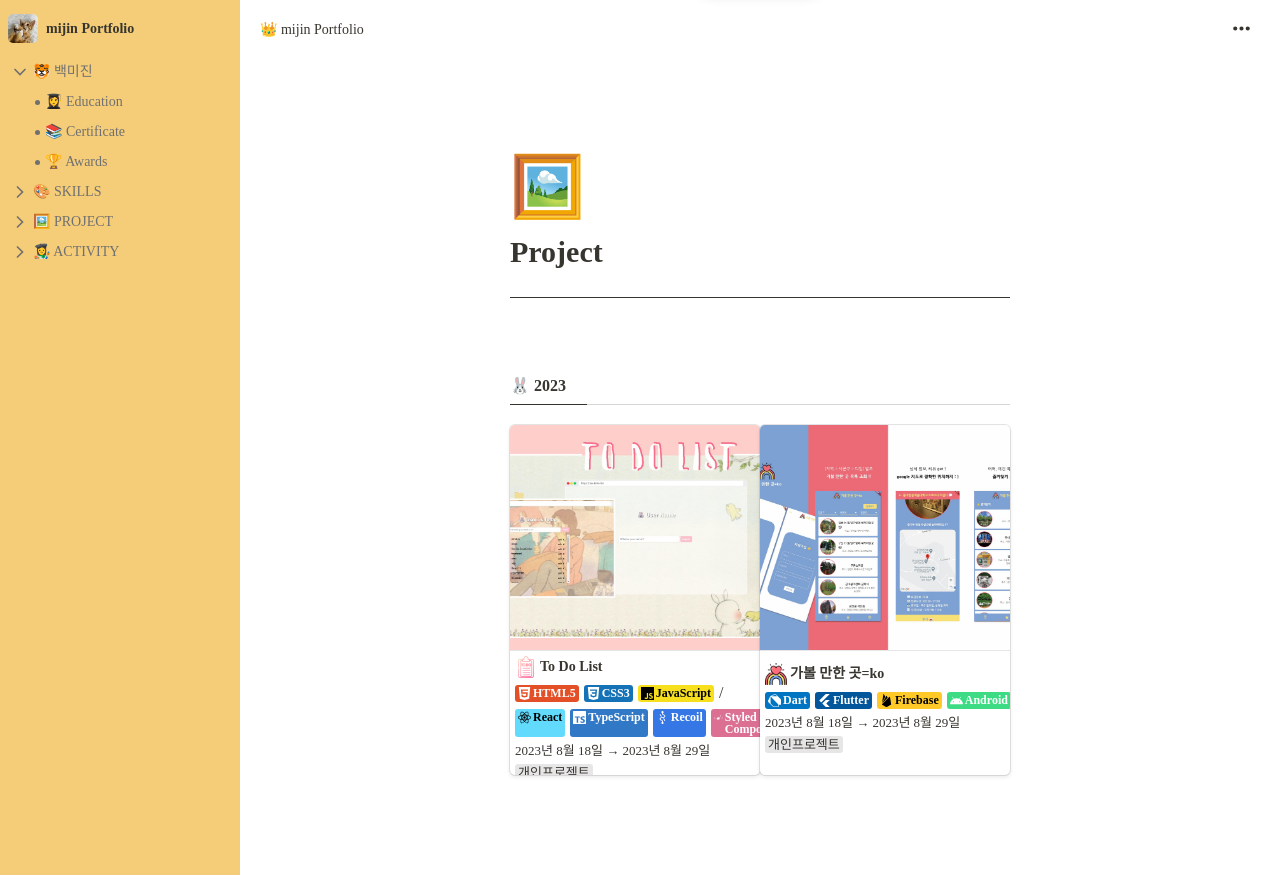
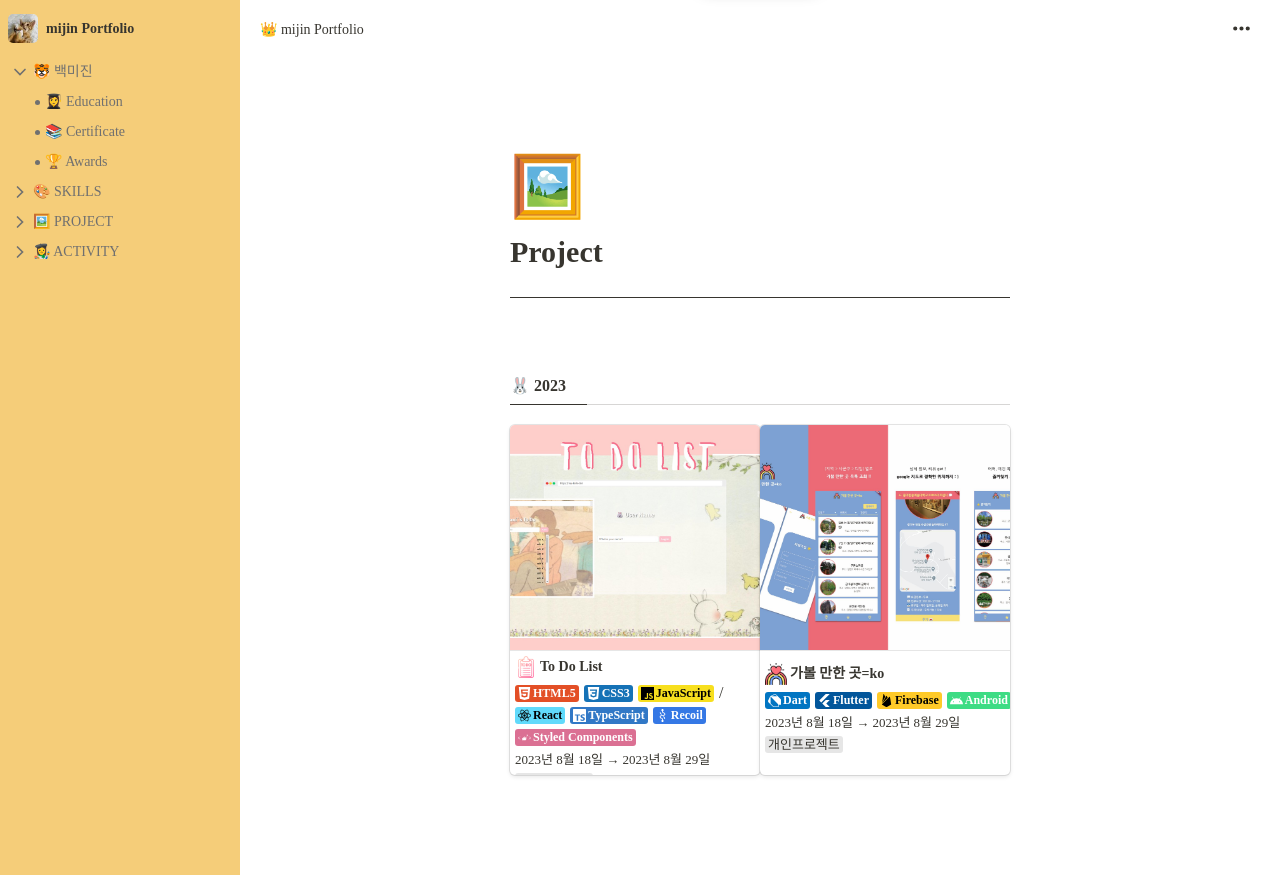
Before and after one commit to mijinB/pofol_front_react, a React (Create React App) app: page /project in a window 1280 px wide. Built offline with nearby package versions, Linux system fonts and the light colour scheme.

Commit message:
todo skills logo) wrap으로 변경 후 필요없는 코드 제거

```diff
--- a/src/components/ToDoSkills.tsx
+++ b/src/components/ToDoSkills.tsx
@@ -2,6 +2,7 @@ import styled from "styled-components";
 
 const SkillsContainer = styled.div`
     display: flex;
+    flex-wrap: wrap;
     gap: 5px;
     > div {
         display: inline-flex;
@@ -96,9 +97,7 @@ function ToDoSkills() {
                     </svg>
                     <span>JavaScript</span>
                 </JSIcon>
-                <span>/</span>
-            </SkillsContainer>
-            <SkillsContainer>
+                <span> / </span>
                 <ReactIcon>
                     <svg role="img" width="13" height="13" viewBox="0 0 24 24" xmlns="http://www.w3.org/2000/svg">
                         <title>React</title>
--- a/src/screens/Project.tsx
+++ b/src/screens/Project.tsx
@@ -180,8 +180,6 @@ const SummaryItemTitle = styled.div`
 `;
 
 const SummaryItemContent = styled.div`
-    display: flex;
-    justify-content: space-between;
     > p {
         font-size: 14px;
     }
```
